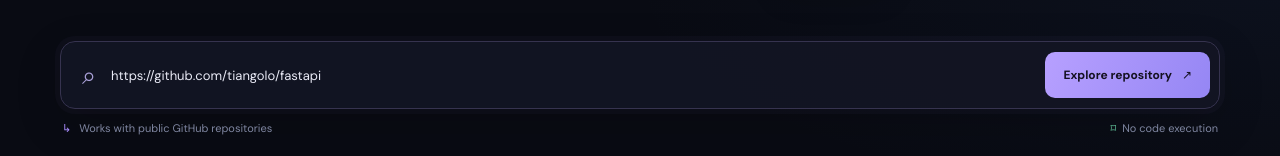
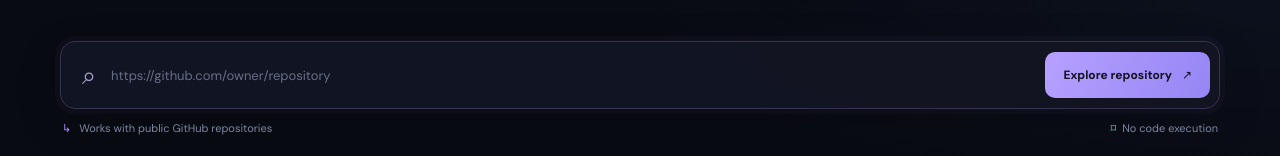
Before and after one commit to Shivansvishwakarma/RepoRadar, a React (Vite) app in the folder frontend/: page / in a window 1280 px wide. Shown: the part 455-611 px from the top of the page. Built offline with nearby package versions, Linux system fonts and the light colour scheme.

Commit message:
Show sample repository URL instead of default repo

```diff
--- a/frontend/src/App.jsx
+++ b/frontend/src/App.jsx
@@ -80,7 +80,7 @@
 
 function App() {
   const [url, setUrl] = useState(
-    'https://github.com/tiangolo/fastapi',
+    '',
   )
   const [repository, setRepository] = useState(null)
   const [tree, setTree] = useState(null)
```
